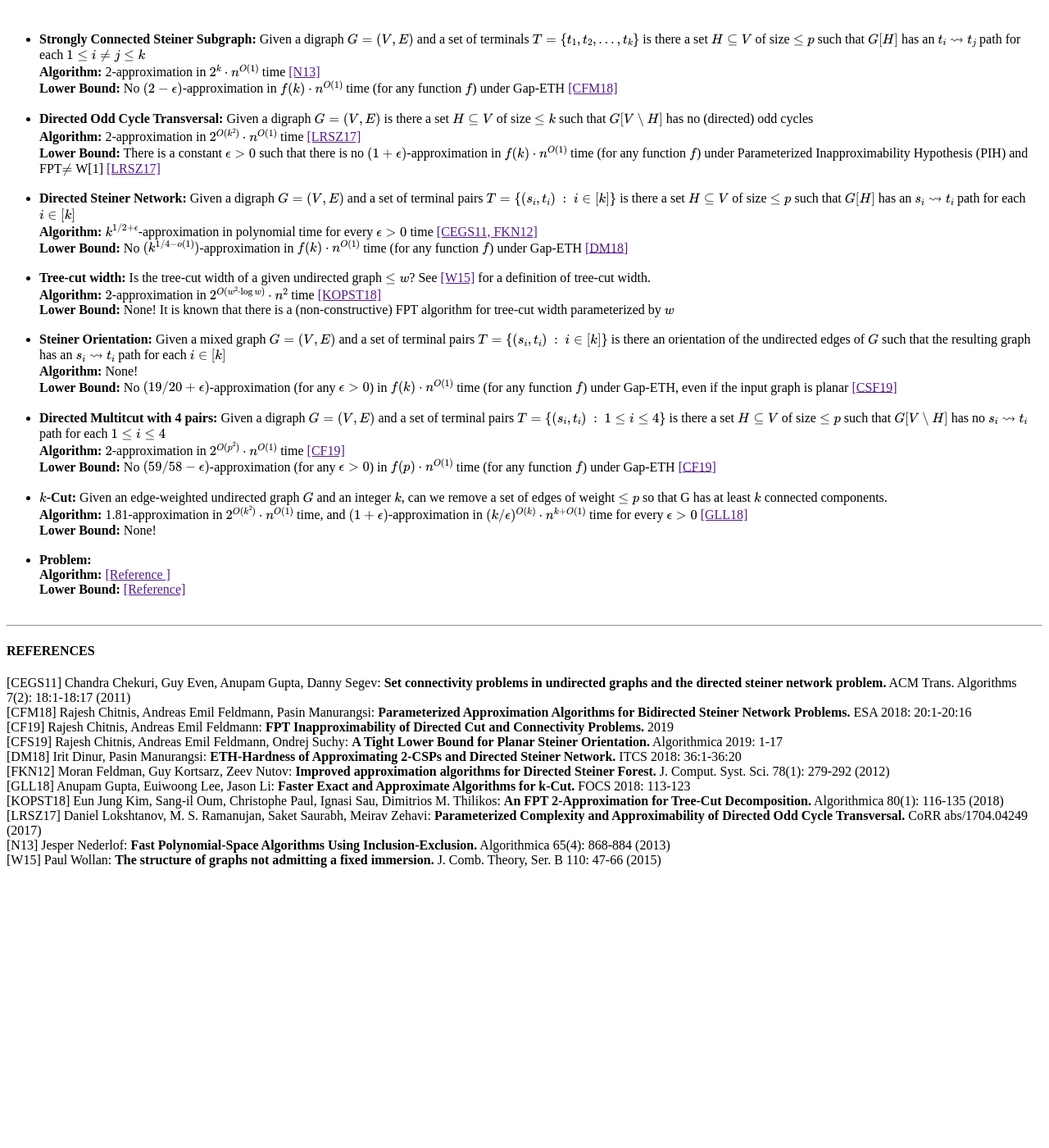
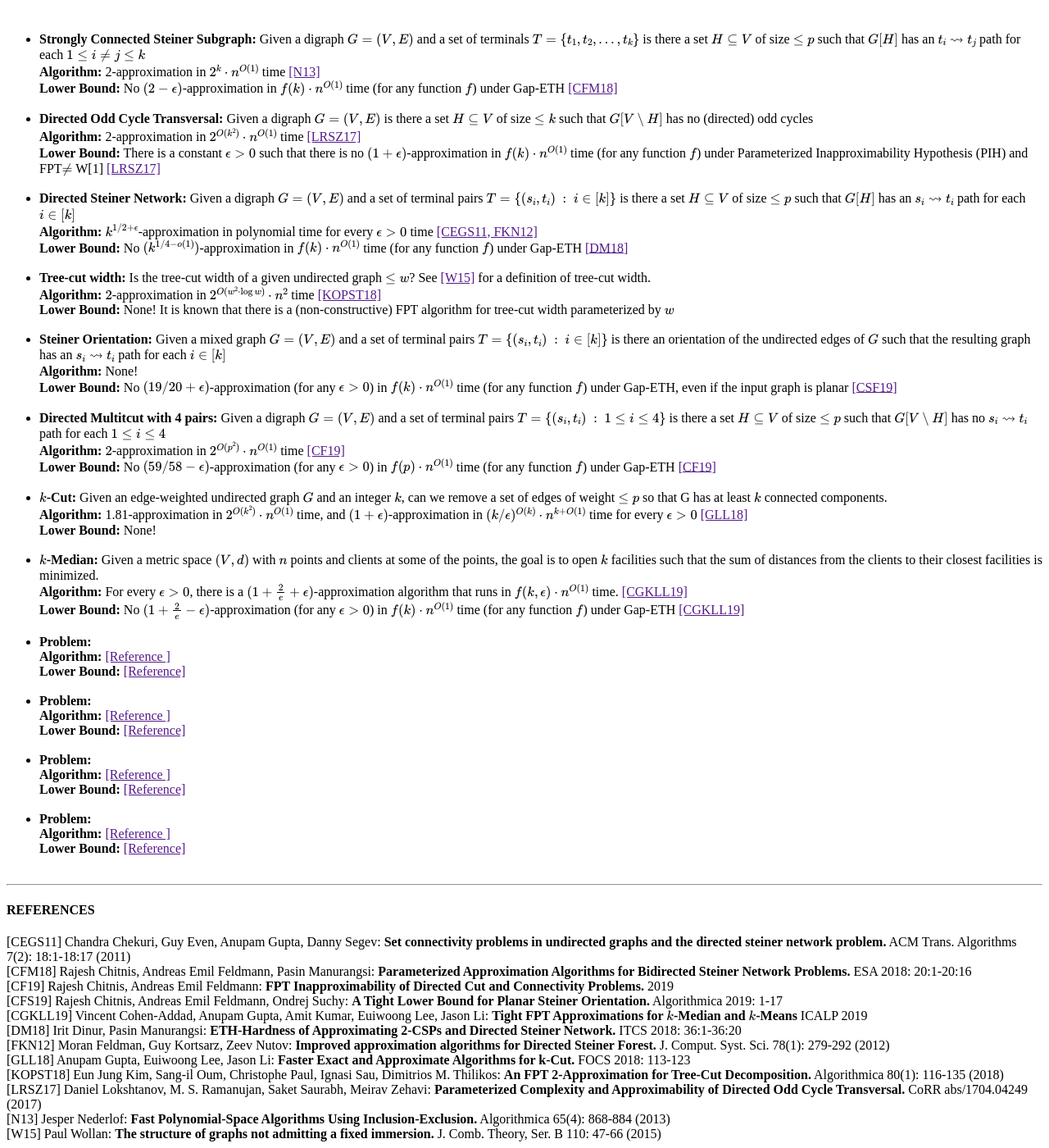
Before and after one commit to rajeshchitnis/rajeshchitnis.github.io, a Jekyll site: the page fpt-approx.html, which Jekyll copies as it is, in a window 1280 px wide and 1400 px high, scrolled down 126 px. Shown: the whole window at 82% size. Built offline with Jekyll 4.4.1, drawn with Linux system fonts in a browser that asks for light colours; formulas are drawn with MathJax 3; before the commit the page ends 1192 px from its top, so only the background shows below that.

Commit message:
Update fpt-approx.html
a

```diff
--- a/fpt-approx.html
+++ b/fpt-approx.html
@@ -86,12 +86,49 @@
 
 
 <li>
+<b>\(k\)-Median:</b> Given a metric space \((V,d)\) with \(n\) points and clients at some of the points, the goal is to open \(k\) facilities such that the sum of distances from the clients to their closest facilities is minimized.<br>
+<b>Algorithm:</b> For every \(\epsilon>0\), there is a \((1+\frac{2}{e}+\epsilon)\)-approximation algorithm that runs in \(f(k,\epsilon)\cdot n^{O(1)}\) time. <a href="">  [CGKLL19]</a> <br>
+<b>Lower Bound:</b> No \((1+\frac{2}{e}-\epsilon)\)-approximation (for any \(\epsilon>0\)) in \(f(k)\cdot n^{O(1)}\) time (for any function \(f\)) under Gap-ETH  <a href="">  [CGKLL19]</a> <br>
+</li>
+
+<br>
+
+
+<li>
 <b>Problem:</b> <br>
 <b>Algorithm:</b> <a href="">  [Reference ]</a> <br>
 <b>Lower Bound:</b>  <a href="">  [Reference]</a> <br>
 </li>
 
 <br>
+
+
+<li>
+<b>Problem:</b> <br>
+<b>Algorithm:</b> <a href="">  [Reference ]</a> <br>
+<b>Lower Bound:</b>  <a href="">  [Reference]</a> <br>
+</li>
+
+<br>
+
+
+<li>
+<b>Problem:</b> <br>
+<b>Algorithm:</b> <a href="">  [Reference ]</a> <br>
+<b>Lower Bound:</b>  <a href="">  [Reference]</a> <br>
+</li>
+
+<br>
+
+
+<li>
+<b>Problem:</b> <br>
+<b>Algorithm:</b> <a href="">  [Reference ]</a> <br>
+<b>Lower Bound:</b>  <a href="">  [Reference]</a> <br>
+</li>
+
+<br>
+
 </ul>
 
 
@@ -111,6 +148,9 @@
 
 
 [CFS19] Rajesh Chitnis, Andreas Emil Feldmann, Ondrej Suchy: <b>A Tight Lower Bound for Planar Steiner Orientation.</b> Algorithmica 2019: 1-17
+<br>
+
+[CGKLL19] Vincent Cohen-Addad, Anupam Gupta, Amit Kumar, Euiwoong Lee, Jason Li: <b>Tight FPT Approximations for \(k\)-Median and \(k\)-Means</b> ICALP 2019
 <br>
 
 [DM18] Irit Dinur, Pasin Manurangsi: <b>ETH-Hardness of Approximating 2-CSPs and Directed Steiner Network.</b> ITCS 2018: 36:1-36:20
```
